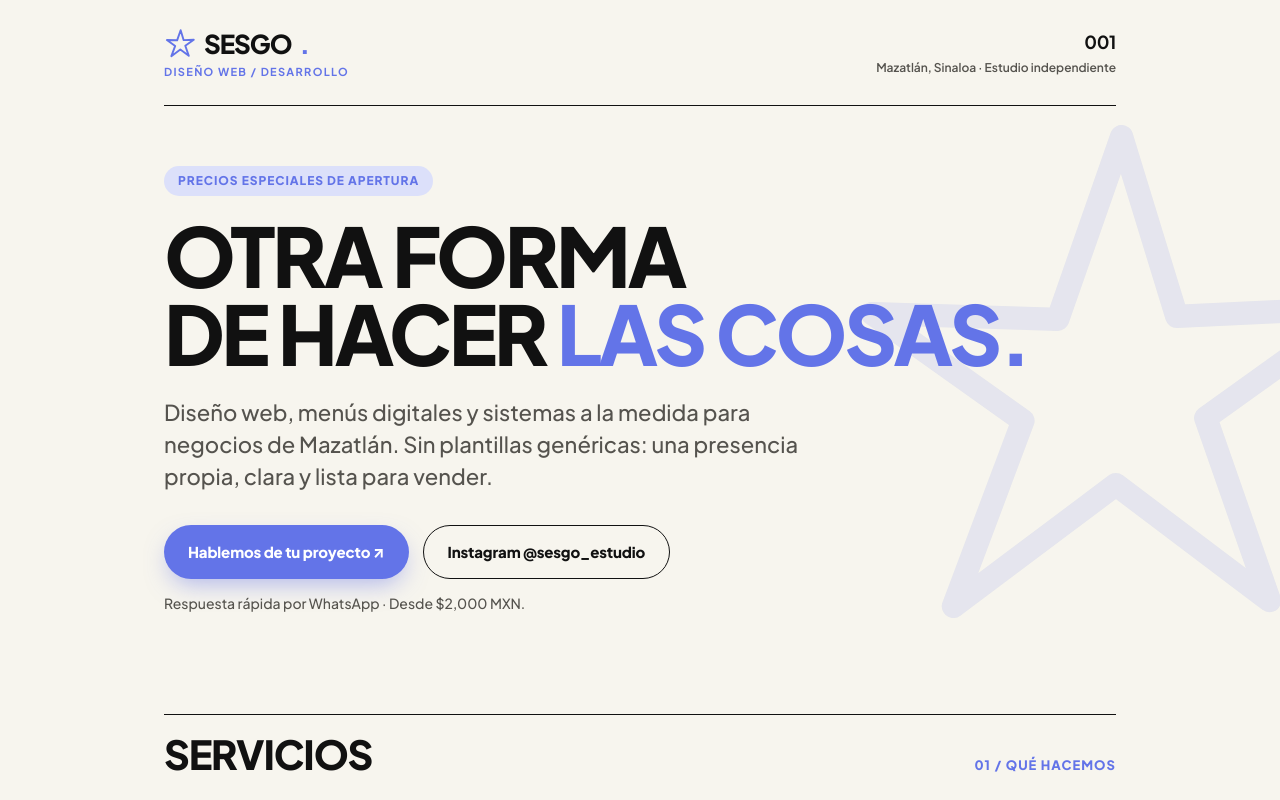
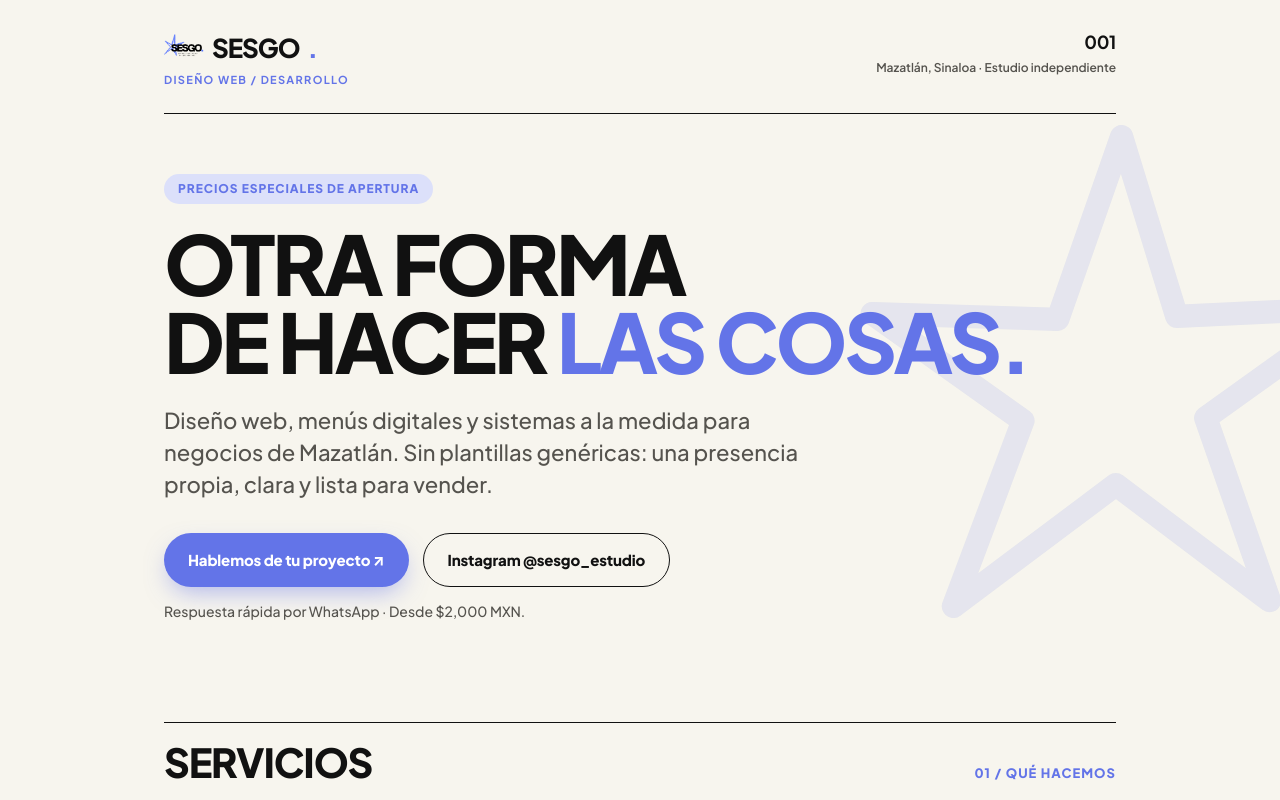
Before and after one commit to sesgoestudio/web, a plain HTML site: page index.html in a window 1280 px wide. Shown: the top 800 px of the page. Drawn offline with Linux system fonts and the light colour scheme.

Commit message:
Integra el logotipo oficial de Sesgo en el encabezado

```diff
--- a/index.html
+++ b/index.html
@@ -173,8 +173,11 @@
   }
 
   .mini-star {
-    width: 32px;
-    height: 32px;
+    width: 40px;
+    height: 40px;
+    object-fit: contain;
+    display: block;
+    flex: 0 0 auto;
   }
 
   .brand-tag {
@@ -571,10 +574,7 @@
   <header class="reveal">
     <a href="#" class="brand-lockup">
       <div class="brand-title">
-        <svg class="mini-star" viewBox="0 0 200 200" fill="none">
-          <path d="M104 14 L123 76 L186 73 L133 111 L155 174 L102 134 L46 176 L70 112 L18 75 L82 77 Z"
-                stroke="#6374E8" stroke-width="12" stroke-linecap="round" stroke-linejoin="round"/>
-        </svg>
+        <img class="mini-star" src="https://raw.githubusercontent.com/sesgoestudio/web/main/logo-sesgo.png" alt="Logotipo de Sesgo Estudio" width="40" height="40">
         SESGO<span class="dot">.</span>
       </div>
       <span class="brand-tag">Diseño Web / Desarrollo</span>
```
